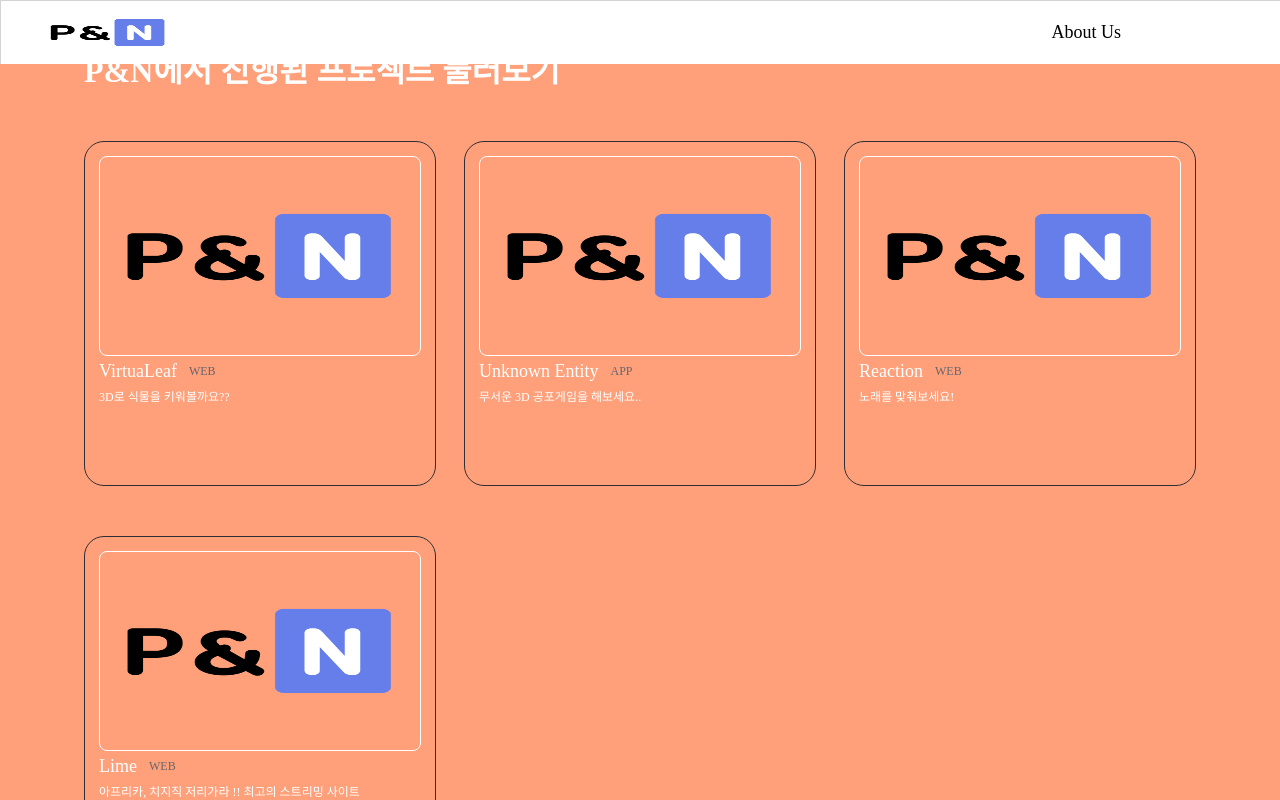
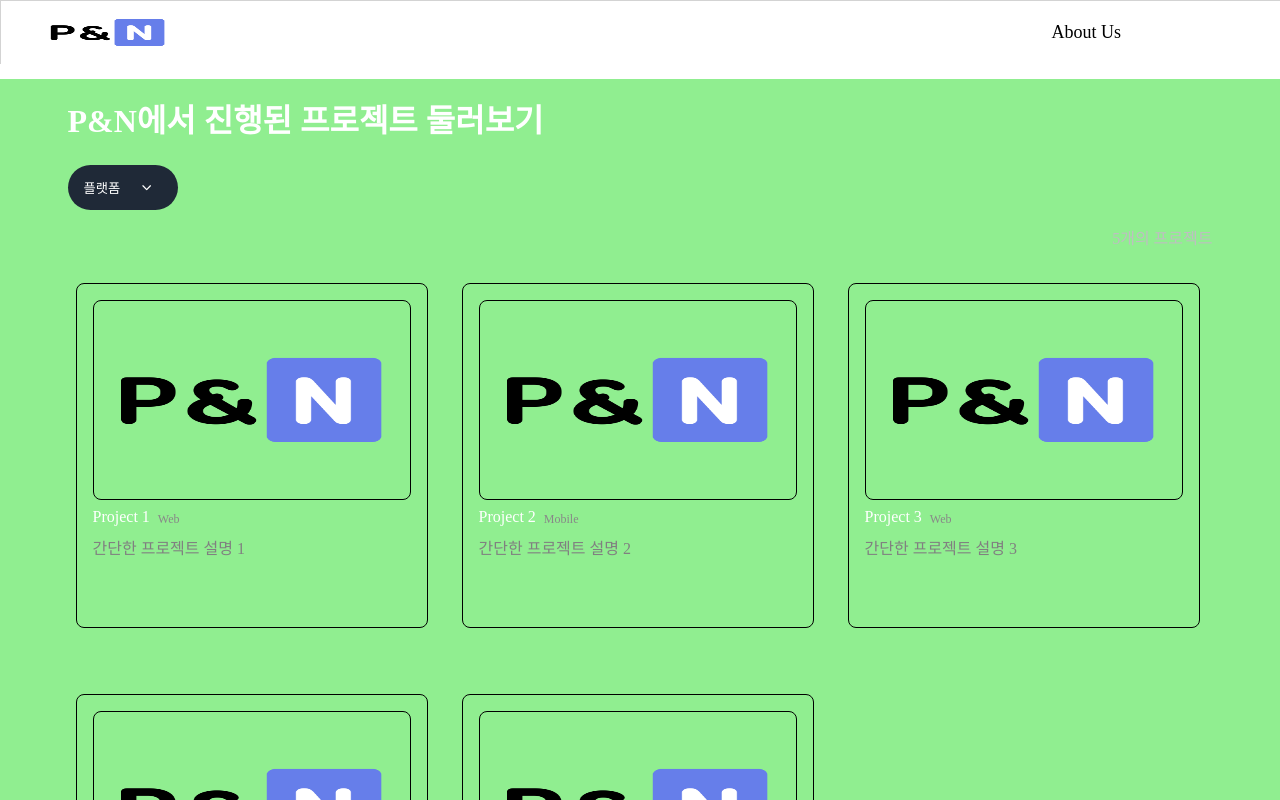
Before and after one commit to inje-pnn/pnn-web, a React (Vite) app in the folder pnn-web-front/: page /share in a window 1280 px wide. Built offline with nearby package versions, Linux system fonts and the light colour scheme; a web font is replaced by a local one.

Commit message:
feat: SharePage 폴더명 변경 및 코드 최적화, 기능 추가

```diff
--- a/pnn-web-front/package.json
+++ b/pnn-web-front/package.json
@@ -19,6 +19,7 @@
     "js-cookie": "^3.0.5",
     "react": "^18.3.1",
     "react-dom": "^18.3.1",
+    "react-icons": "^5.4.0",
     "react-lottie": "^1.2.10",
     "react-router-dom": "^7.1.1",
     "styled-components": "^6.1.13",
--- a/pnn-web-front/src/app/router/RootRoutes.jsx
+++ b/pnn-web-front/src/app/router/RootRoutes.jsx
@@ -1,9 +1,9 @@
 import { Route, Routes } from "react-router-dom";
 import { AuthPage } from "../../pages/auth/AuthPage";
 import { UserRegistPage } from "../../pages/auth/UserRegistPage";
-import { SharePage } from "../../pages/share/SharePage";
-import { ShareUpload } from "../../pages/share/ShareUpload";
-import { ShareDetail } from "../../pages/share/ShareDetail";
+import { SharePage } from "../../pages/project/SharePage";
+import { ShareUpload } from "../../pages/project/ShareUpload";
+import { ShareDetail } from "../../pages/project/ShareDetail";
 import Layout from "../../widgets/layout/Layout";
 import { AdminPage } from "../../pages/admin/AdminPage";
 
--- /dev/null
+++ b/pnn-web-front/src/features/Card/CardFrame.jsx
@@ -0,0 +1,67 @@
+import React from "react";
+import { useNavigate } from "react-router-dom";
+import styled from "styled-components";
+import pnnlogo from "./../../assets/images/pnnlogo.png";
+
+const CardWrapper = styled.div`
+  display: flex;
+  flex-direction: column;
+  width: 352px;
+  height: 345px;
+  cursor: pointer;
+  border: solid 1px;
+  border-radius: 8px;
+  padding: 16px;
+  margin: 8px;
+`;
+
+const ImageFrame = styled.img`
+  width: 100%;
+  height: 200px;
+  border-radius: 8px;
+  border: solid 1px;
+`;
+
+const TitleFrame = styled.div`
+  display: flex;
+  flex-direction: row;
+  margin-top: 8px;
+  gap: 8px;
+  color: white;
+`;
+
+const SubTitleFrame = styled.div`
+  color: gray;
+  margin-top: 8px;
+`;
+
+const PlatformContainer = styled.div`
+  font-size: 12px;
+  color: #888;
+  margin-top: 4px;
+`;
+
+const CardFrame = ({ project }) => {
+  const navigate = useNavigate();
+
+  const handleDetailClick = () => {
+    navigate("/share/detail")
+  }
+
+  return (
+    <CardWrapper onClick={handleDetailClick}>
+      <ImageFrame src={pnnlogo} alt={project.title} />
+      <TitleFrame>
+        <span>{project.title}</span>
+        <PlatformContainer>
+          <span>{project.platform}</span>
+        </PlatformContainer>
+      </TitleFrame>
+      <SubTitleFrame>
+        <span>{project.description}</span>
+      </SubTitleFrame>
+    </CardWrapper>
+  );
+};
+
+export default CardFrame;
--- /dev/null
+++ b/pnn-web-front/src/features/filter/Filter.jsx
@@ -0,0 +1,87 @@
+// features/filter/Filter.tsx
+import styled from "styled-components";
+import { IoIosArrowUp, IoIosArrowDown } from "react-icons/io";
+import { useState } from "react";
+
+const FilterFrame = styled.div`
+  width: 100%;
+  height: 60px;
+  display: flex;
+`;
+
+const DropdownContainer = styled.div`
+  position: relative;
+`;
+
+const DropdownButton = styled.button`
+  display: flex;
+  align-items: center;
+  gap: 8px;
+  width: 110px;
+  height: 45px;
+  padding: 8px 16px;
+  background-color: #1f2937;
+  color: white;
+  gap: 20px;
+  border-radius: 30px;
+  border: none;
+  cursor: pointer;
+`;
+
+const MenuContainer = styled.div`
+  position: absolute;
+  top: 100%;
+  margin-top: -8px;
+  width: 110px;
+  background-color: #1f2937;
+  border-radius: 13px;
+  box-shadow: 0 4px 6px rgba(0, 0, 0, 0.1);
+  overflow: hidden;
+  padding: 6px;
+  opacity: ${(props) => (props.isOpen ? 1 : 0)};
+  transform: ${(props) =>
+    props.isOpen ? "translateY(0)" : "translateY(-10px)"};
+  transition: opacity 0.3s ease, transform 0.3s ease;
+`;
+
+const MenuItem = styled.button`
+  width: 100%;
+  padding: 8px 16px;
+  color: white;
+  text-align: left;
+  border: none;
+  border-radius: 10px;
+  background: none;
+  cursor: pointer;
+
+  &:hover {
+    background-color: #374151;
+  }
+`;
+
+const Filter = ({ setSelectedPlatform }) => {
+  const [isOpen, setIsOpen] = useState(false);
+
+  const handleMenuItemClick = (platform) => {
+    setSelectedPlatform(platform);
+    setIsOpen(false);
+  };
+
+  return (
+    <FilterFrame>
+      <DropdownContainer>
+        <DropdownButton onClick={() => setIsOpen(!isOpen)}>
+          플랫폼 {isOpen ? <IoIosArrowUp /> : <IoIosArrowDown />}
+        </DropdownButton>
+
+        <MenuContainer isOpen={isOpen}>
+          <MenuItem onClick={() => handleMenuItemClick("전체")}>전체</MenuItem>
+          <MenuItem onClick={() => handleMenuItemClick("Mobile")}>앱</MenuItem>
+          <MenuItem onClick={() => handleMenuItemClick("Web")}>웹</MenuItem>
+        </MenuContainer>
+      </DropdownContainer>
+    </FilterFrame>
+  );
+};
+
+export default Filter;
--- /dev/null
+++ b/pnn-web-front/src/pages/project/SharePage.jsx
@@ -0,0 +1,79 @@
+// app/pages/SharePage/SharePage.tsx
+import styled from "styled-components";
+import { useState } from "react";
+import CardFrame from "../../features/Card/CardFrame";
+import Filter from "../../features/filter/Filter";
+
+const Container = styled.div`
+  display: flex;
+  justify-content: center;
+  height: auto;
+  padding: 16px;
+  background-color: lightgreen;
+  margin-top: 50px;
+`;
+
+const Frame = styled.div`
+  display: flex;
+  flex-wrap: wrap;
+  width: 1145px;
+`;
+
+const HeaderFrame = styled.div`
+  width: 100%;
+  height: 70px;
+  color: white;
+`;
+
+const ProjectNumber = styled.div`
+  width: 100%;
+  height: 50px;
+  display: flex;
+  flex-direction: column;
+  align-items: flex-end;
+  color: #bebec1;
+`;
+
+const CardContainer = styled.div`
+  display: flex;
+  flex-direction: row;
+  width: 100%;
+  gap: 50px 18px;
+  flex-wrap: wrap;
+`;
+
+export const SharePage = () => {
+  const [selectedPlatform, setSelectedPlatform] = useState("전체");
+
+  const projects = [
+    { id: 1, title: "Project 1", platform: "Web", description: "간단한 프로젝트 설명 1" },
+    { id: 2, title: "Project 2", platform: "Mobile", description: "간단한 프로젝트 설명 2" },
+    { id: 3, title: "Project 3", platform: "Web", description: "간단한 프로젝트 설명 3" },
+    { id: 4, title: "Project 4", platform: "Web", description: "간단한 프로젝트 설명 4" },
+    { id: 5, title: "Project 5", platform: "Mobile", description: "간단한 프로젝트 설명 5" },
+  ];
+
+  // 플랫폼에 맞게 프로젝트 필터링
+  const filteredProjects = selectedPlatform === "전체"
+    ? projects
+    : projects.filter(project => project.platform === selectedPlatform);
+
+  return (
+    <Container>
+      <Frame>
+        <HeaderFrame>
+          <h1>P&N에서 진행된 프로젝트 둘러보기</h1>
+        </HeaderFrame>
+
+        <Filter selectedPlatform={selectedPlatform} setSelectedPlatform={setSelectedPlatform} />
+
+        <ProjectNumber>{filteredProjects.length}개의 프로젝트</ProjectNumber>
+        <CardContainer>
+          {filteredProjects.map((project) => (
+            <CardFrame key={project.id} project={project} />
+          ))}
+        </CardContainer>
+      </Frame>
+    </Container>
+  );
+};
--- a/pnn-web-front/src/pages/share/SharePage.jsx
+++ /dev/null
@@ -1,121 +0,0 @@
-import styled from "styled-components";
-import pnnlogo from "./../../assets/images/pnnlogo.png";
-import { useNavigate } from "react-router-dom";
-
-const Container = styled.div`
-  display: flex;
-  justify-content: center;
-  height: auto;
-  padding: 16px;
-  background-color: lightsalmon;
-`;
-
-const Frame = styled.div`
-  display: flex;
-  flex-wrap: wrap;
-  width: 1112px;
-  gap: 50px 28px;
-`;
-
-const HeaderFrame = styled.div`
-  width: 100%;
-  height: auto;
-  color: white;
-`;
-
-const CardFrame = styled.div`
-  width: 352px;
-  height: 345px;
-  border: solid 1px rgb(46, 46, 53);
-  border-radius: 20px;
-  display: flex;
-  flex-direction: column;
-  padding: 14px 14px 11px;
-  color: #fff;
-  font-size: 18px;
-  cursor: pointer;
-`;
-
-const ImageFrame = styled.img`
-  width: 100%;
-  height: 200px;
-  border-radius: 8px;
-  border: solid 1px;
-`;
-
-const TitleFrame = styled.div`
-  display: flex;
-  flex-direction: row;
-  align-items: center;
-  gap: 12px;
-  padding: 5px 0px;
-`;
-
-const PlatformContainer = styled.div`
-  color: rgb(102, 102, 109);
-  font-size: 12px;
-`;
-
-const SubTitleFrame = styled.div`
-  font-size: 12px;
-  height: 44px;
-`;
-
-const projects = [
-  {
-    id: 1,
-    title: "VirtuaLeaf",
-    platform: "WEB",
-    description: "3D로 식물을 키워볼까요??",
-    imageUrl: "image_url_1",
-  },
-  {
-    id: 2,
-    title: "Unknown Entity",
-    platform: "APP",
-    description: "무서운 3D 공포게임을 해보세요..",
-    imageUrl: "image_url_2",
-  },
-  {
-    id: 3,
-    title: "Reaction",
-    platform: "WEB",
-    description: "노래를 맞춰보세요!",
-    imageUrl: "image_url_3",
-  },
-  {
-    id: 4,
-    title: "Lime",
-    platform: "WEB",
-    description: "아프리카, 치지직 저리가라 !! 최고의 스트리밍 사이트",
-    imageUrl: "image_url_3",
-  },
-];
-
-export const SharePage = () => {
-  const navigate = useNavigate();
-
-  return (
-    <Container>
-      <Frame>
-        <HeaderFrame>
-          <h1>P&N에서 진행된 프로젝트 둘러보기</h1>
-        </HeaderFrame>
-        {projects.map((project) => (
-          <CardFrame key={project.id} onClick={() => navigate("/share/detail")}>
-            <ImageFrame src={pnnlogo} alt={project.title} />
-            <TitleFrame>
-              <span>{project.title}</span>
-              <PlatformContainer>
-                <span>{project.platform}</span>
-              </PlatformContainer>
-            </TitleFrame>
-            <SubTitleFrame>
-              <span>{project.description}</span>
-            </SubTitleFrame>
-          </CardFrame>
-        ))}
-      </Frame>
-    </Container>
-  );
-};
```
Also changed, not shown: pnn-web-front/src/pages/project/ShareDetail.jsx (renamed from pnn-web-front/src/pages/share/ShareDetail.jsx), pnn-web-front/src/pages/project/ShareUpload.jsx (renamed from pnn-web-front/src/pages/share/ShareUpload.jsx), 1 other file (tests, documents, lock files or other folders).
